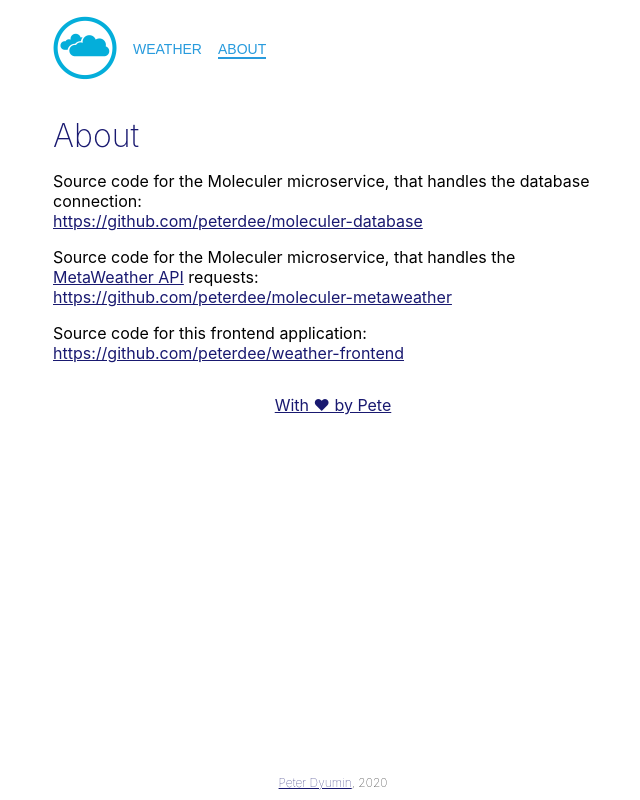
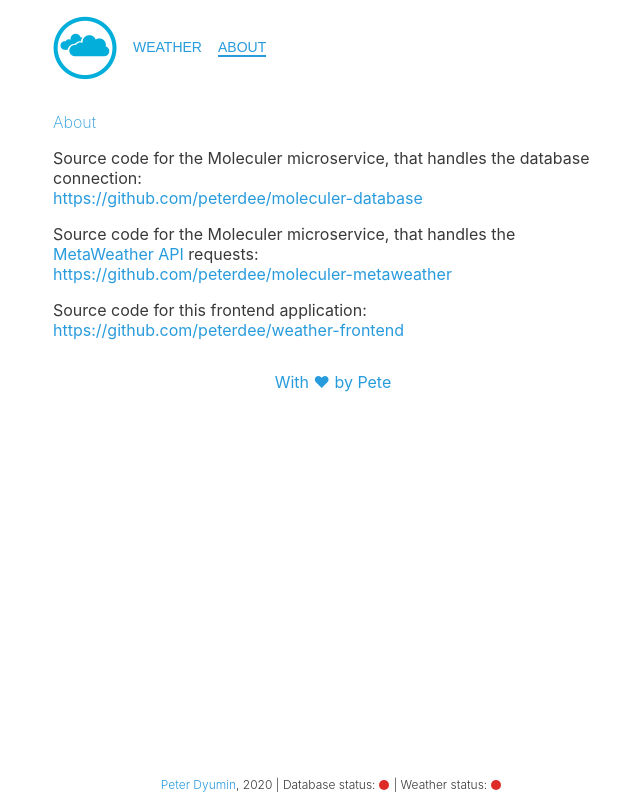
Before and after one commit to peterdee/weather-frontend, a React (Create React App) app: page /about in a window 1280 px wide. Shown: the whole page, without its empty margins (307-947 px from the left). Built offline with nearby package versions, Linux system fonts and the light colour scheme; no server answers.

Commit message:
Footer component

```diff
--- a/package.json
+++ b/package.json
@@ -37,10 +37,10 @@
   },
   "devDependencies": {
     "@types/node": "^12.0.0",
+    "@types/prop-types": "^15.7.3",
     "@types/react": "^16.9.0",
     "@types/react-dom": "^16.9.0",
-    "@types/react-router-dom": "^5.1.5",
-    "@types/prop-types": "^15.7.3"
+    "@types/react-router-dom": "^5.1.5"
   },
   "eslintConfig": {
     "extends": "react-app"
--- a/src/App.scss
+++ b/src/App.scss
@@ -1,3 +1,16 @@
+a, a:visited {
+  color: var(--blue-primary);
+  text-decoration: none;
+}
+a:hover {
+  text-decoration: underline;
+}
+h1 {
+  color: var(--blue-primary);
+  font-size: 32px;
+  font-weight: 200;
+}
+
 .flex {
   display: flex;
 }
@@ -34,12 +47,15 @@
 .text-left {
   text-align: left;
 }
+.pointer {
+  cursor: pointer;
+}
 .width100 {
   width: 100%;
 }
 
 .app-wrap {
-  min-height: calc(100vh - 25px);
+  min-height: calc(100vh - 32px);
   .content {
     margin: 16px auto;
     max-width: 600px;
--- a/src/components/Footer.scss
+++ b/src/components/Footer.scss
@@ -1,5 +1,30 @@
 .footer {
   font-size: 12px;
-  font-weight: 100;
-  height: 25px;
+  font-weight: 300;
+  height: 32px;
+  .status {
+    border-radius: 50%;
+    height: 10px;
+    margin: 2px 4px 0 4px;
+    transition: background-color 250ms ease-in-out;
+    width: 10px;
+  }
+  .loading {
+    background-color: var(--text-primary);
+  }
+  .loading:hover {
+    background-color: var(--text-highlight);
+  }
+  .offline {
+    background-color: var(--red-primary);
+  }
+  .offline:hover {
+    background-color: var(--red-highlight);
+  }
+  .online {
+    background-color: var(--blue-primary);
+  }
+  .online:hover {
+    background-color: var(--blue-highlight);
+  }
 }
--- a/src/components/Footer.tsx
+++ b/src/components/Footer.tsx
@@ -1,11 +1,74 @@
-import React, { memo } from 'react';
+import React, {
+  memo,
+  useEffect,
+  useState,
+} from 'react';
+import axios from 'axios';
 
 import './Footer.scss';
 
-const Footer: React.FC = () => (
-  <div className="flex justify-content-center footer">
-    <a href="https://github.com/peterdee">Peter Dyumin</a>, 2020
-  </div>
-);
+/**
+ * Footer component
+ */
+const Footer: React.FC = () => {
+  const [database, setDatabase] = useState({
+    class: 'offline',
+    title: 'Offline',
+  });
+  const [metaweather, setMetaweather] = useState({
+    class: 'offline',
+    title: 'Offline',
+  });
+
+  useEffect(
+    () => {
+      setDatabase({
+        class: 'loading',
+        title: 'Loading',
+      });
+      setMetaweather({
+        class: 'loading',
+        title: 'Loading',
+      });
+      axios({
+        method: 'GET',
+        url: `${process.env.REACT_APP_DATABASE_MS}/api/ping`,
+      }).then(() => setDatabase({
+        class: 'online',
+        title: 'Online',
+      }))
+      .catch(() => setDatabase((state) => ({
+        class: 'offline',
+        title: 'Offline',
+      })));
+      axios({
+        method: 'GET',
+        url: `${process.env.REACT_APP_METAWEATHER_MS}/api/ping`,
+      }).then(() => setMetaweather({
+        class: 'online',
+        title: 'Online',
+      }))
+      .catch(() => setMetaweather((state) => ({
+        class: 'offline',
+        title: 'Offline',
+      })));
+    },
+    [],
+  );
+
+  return (
+    <div className="flex justify-content-center align-items-center footer noselect">
+      <a
+        href="https://github.com/peterdee"
+      >Peter Dyumin</a>, { new Date().getFullYear() } | Database status: <div
+        className={`status pointer ${database.class}`}
+        title={database.title}
+      /> | Weather status: <div
+        className={`status pointer ${metaweather.class}`}
+        title={metaweather.title}
+      />
+    </div>
+  );
+};
 
 export default memo(Footer);
--- a/src/components/Header.tsx
+++ b/src/components/Header.tsx
@@ -12,13 +12,15 @@ const Header: React.FC = () => {
   const { pathname = '/' } = useLocation();
 
   return (
-    <div className="flex justify-content-start align-items-center content">
+    <div className="flex justify-content-start align-items-center content noselect">
       <a href="/">
-        <img
-          alt="Logo"
-          className="logo"
-          src={logo}
-        />
+        <div className="logo">
+          <img
+            alt="Logo"
+            className="logo"
+            src={logo}
+          />
+        </div>
       </a>
       <button
         className={`navigate margin-left ${pathname === '/' && 'active'}`}
--- a/src/index.scss
+++ b/src/index.scss
@@ -25,16 +25,16 @@ time, mark, audio, video {
 *, *:before, *:after {
   box-sizing: border-box;
 }
-a, a:visited {
-  color: midnightblue;
-}
-h1 {
-  font-size: 32px;
-  font-weight: 200;
-  color: midnightblue;
-}
 
 /* Global CSS variables */
 :root {
-  --blue-primary:#289bdd;
+  --blue-primary: #289bdd;
+  --blue-highlight: #71cbff;
+  --red-primary: #dd2b28;
+  --red-highlight: #ff7573;
+  --text-primary: #393939;
+  --text-highlight: #898989;
 }
+* {
+  color: var(--text-primary);
+}
--- a/src/views/Index/Index.tsx
+++ b/src/views/Index/Index.tsx
@@ -1,7 +1,6 @@
 import React, {
   FormEvent,
   memo,
-  useEffect,
   useState,
 } from 'react';
 import axios from 'axios';
@@ -32,42 +31,6 @@ const Index: React.FC = () => {
   const [list, setList] = useState([]);
   const [loading, setLoading] = useState(false);
   const [search, setSearch] = useState('');
-
-  useEffect(
-    () => {
-      setDatabase({
-        isLoading: true,
-        isOnline: false,
-      });
-      setMetaweather({
-        isLoading: true,
-        isOnline: false,
-      });
-      axios({
-        method: 'GET',
-        url: `${process.env.REACT_APP_DATABASE_MS}/api/ping`,
-      }).then(() => setDatabase({
-        isLoading: false,
-        isOnline: true,
-      }))
-      .catch(() => setDatabase((state) => ({
-        ...state,
-        isLoading: false,
-      })));
-      axios({
-        method: 'GET',
-        url: `${process.env.REACT_APP_METAWEATHER_MS}/api/ping`,
-      }).then(() => setMetaweather({
-        isLoading: false,
-        isOnline: true,
-      }))
-      .catch(() => setMetaweather((state) => ({
-        ...state,
-        isLoading: false,
-      })));
-    },
-    [],
-  );
 
   /**
    * Handle the search form
```
Also changed, not shown: 1 other file (tests, documents, lock files or other folders).
